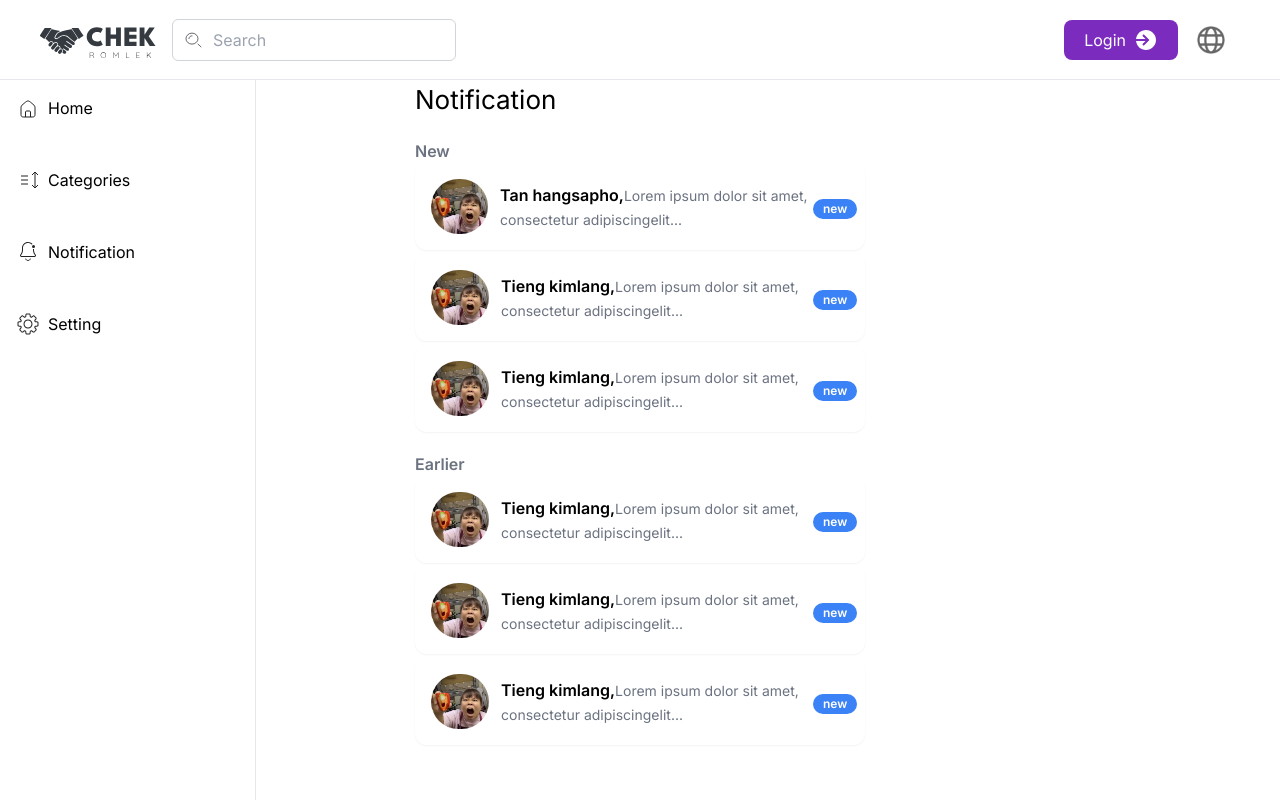
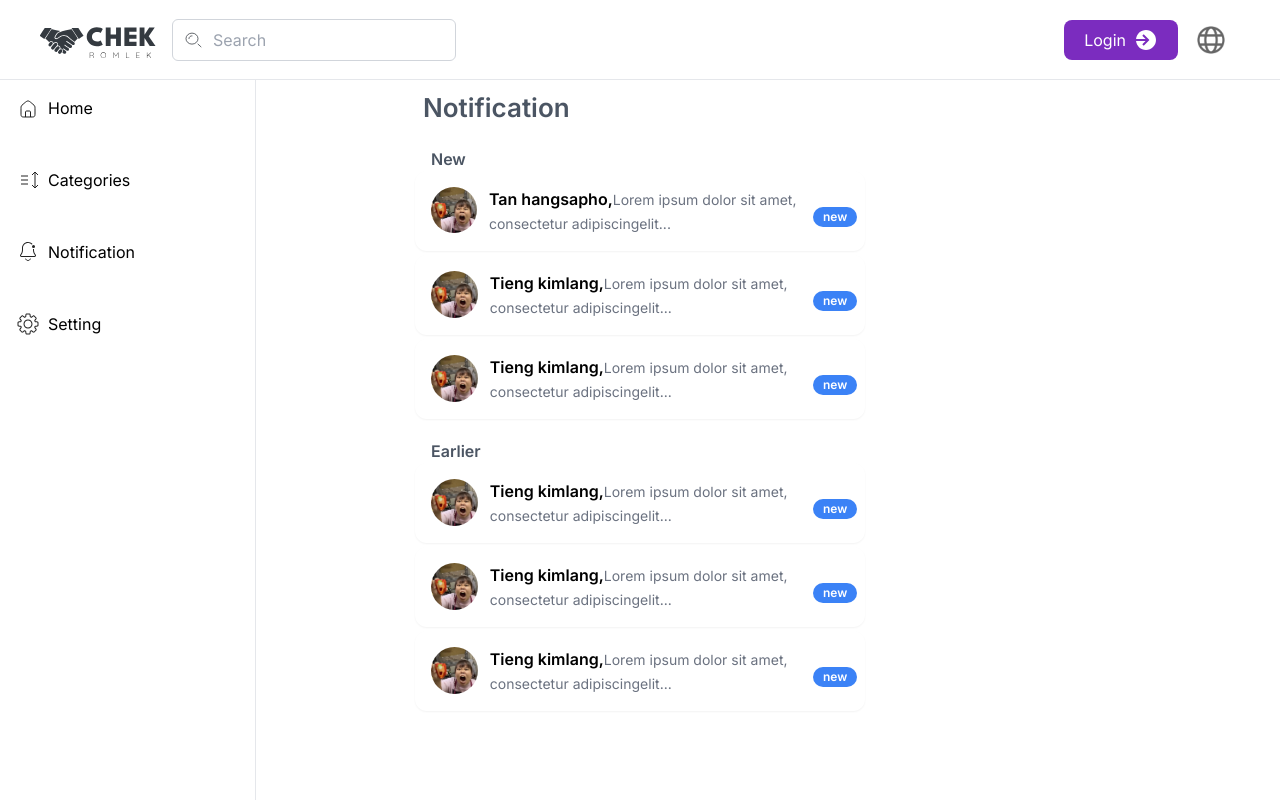
Before and after one commit to chunminglingg/Chekromlek, a Next.js app: page /notification in a window 1280 px wide. Built offline with nearby package versions, Linux system fonts and the light colour scheme.

Commit message:
update notification

```diff
--- a/src/app/(notification)/notification/page.tsx
+++ b/src/app/(notification)/notification/page.tsx
@@ -18,11 +18,11 @@ const NotificationPage = () => {
   return (
     <>
       <div className="flex flex-col ">
-        <div className="text-white-700 text-[26px] flex mt-20">
+        <div className="text-gray-600 text-[26px] flex mt-20 pl-2 pt-2 font-semibold">
           Notification
         </div>
         <div className="flex mt-5">
-          <div className=" text-gray-500 text-base font-semibold">New</div>
+          <div className=" text-gray-600 text-base font-semibold pl-4">New</div>
         </div>
         <div className="flex flex-col gap-1">
           <NotificationCard
@@ -51,7 +51,9 @@ const NotificationPage = () => {
           />
         </div>
         <div className="flex mt-5">
-          <div className="text-gray-500 text-base font-semibold">Earlier</div>
+          <div className="text-gray-600 text-base font-semibold pl-4">
+            Earlier
+          </div>
         </div>
         <div className="flex flex-col gap-1">
           <NotificationCard
--- a/src/components/Molecules/Cards/notificationCard.tsx
+++ b/src/components/Molecules/Cards/notificationCard.tsx
@@ -24,8 +24,8 @@ const NotificationCard = ({
   return (
     <>
       <div
-        className={`cursor-pointer container${
-          isSelected ? "bg-[#FFFF]" : "bg-[#F4F4F4]"
+        className={`cursor-pointer container justify-center items-center${
+          isSelected ? "bg-[#FFFF]" : "bg-[#b3a8a8]"
         } border-gray-200 p-4 shadow-sm md:w-[450px] relative flex rounded-xl`}
         onClick={() => {
           setIsSelected(!isSelected);
@@ -39,9 +39,9 @@ const NotificationCard = ({
             <Image
               src={image}
               alt="user-profile"
-              width={50}
-              height={50}
-              className="w-[90px] h-[55px] rounded-full object-cover"
+              width={70}
+              height={70}
+              className=" rounded-full object-cover"
             />
           </div>
           <div className="flex justify-center items-center mr-9 relative">
```
